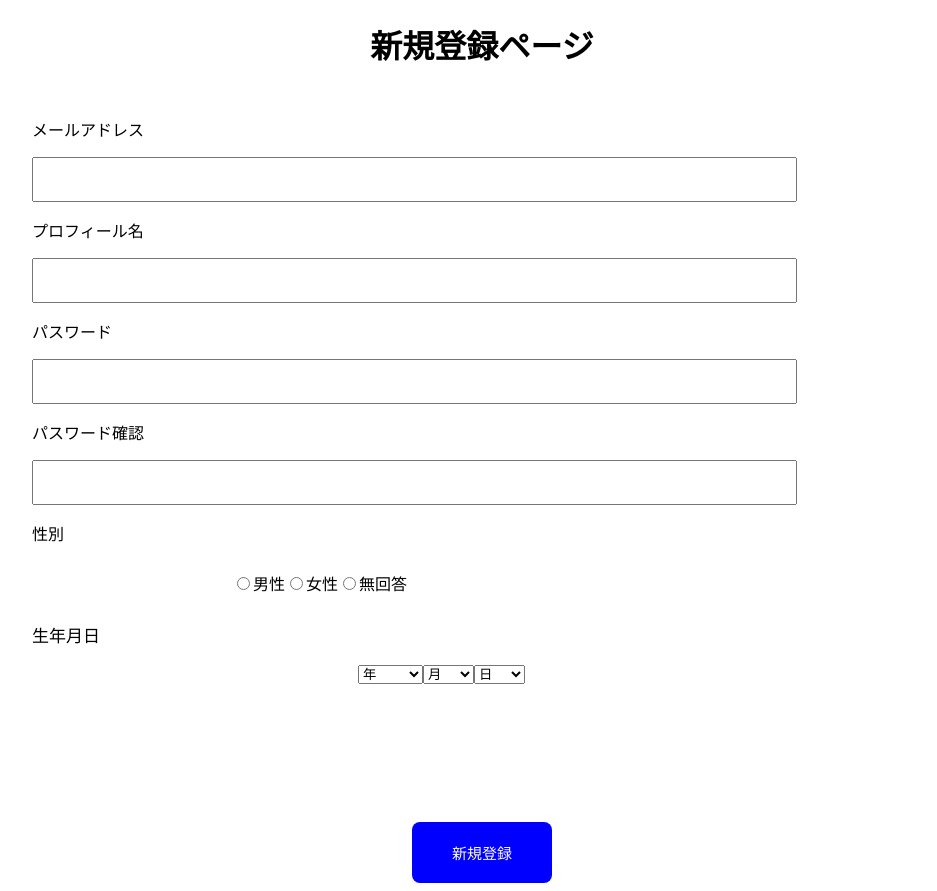
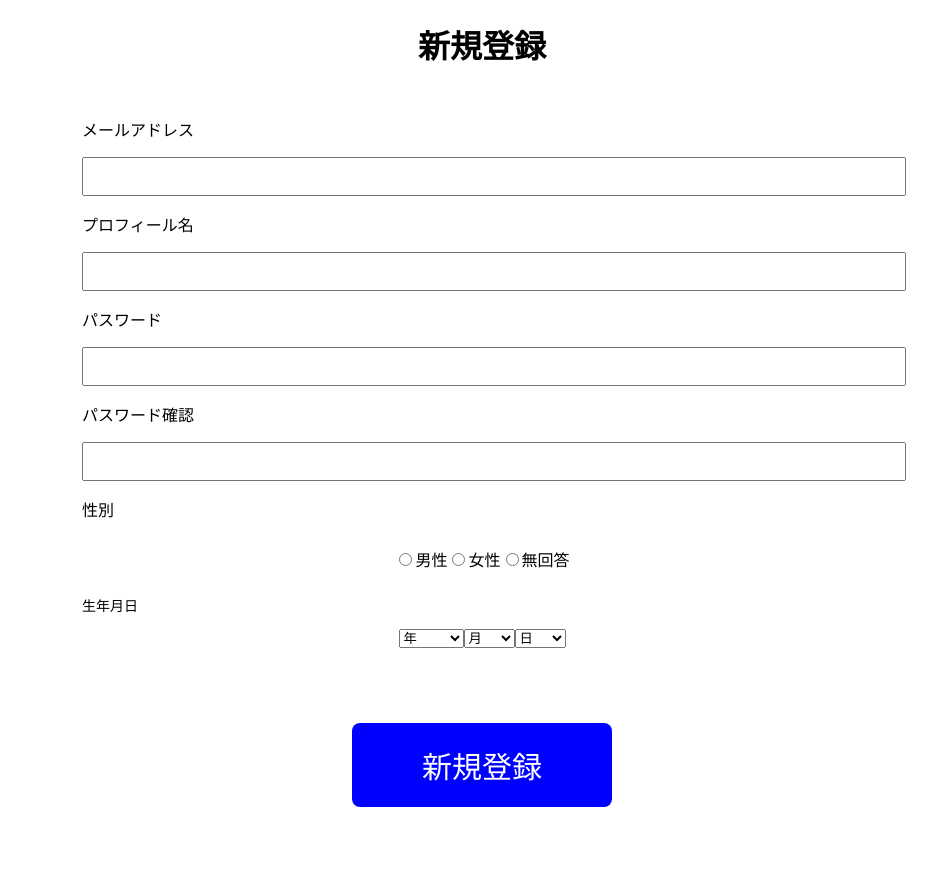
Before and after one commit to itc-s22020/QAapp-PBL, a Next.js app: page /signUp in a window 1280 px wide. Shown: the whole page, without its empty margins (158-1095 px from the left). After the commit the page ends 815 px from the top, so only its background shows below. Built offline with nearby package versions, Linux system fonts and the light colour scheme.

Commit message:
stylesの修正

```diff
--- a/src/pages/signUp.js
+++ b/src/pages/signUp.js
@@ -73,19 +73,10 @@
     if (selectedPassword !== selectedPasswordconfirmation){
 	    return
     }
-/*    try {
-      const response = await axios.post(`${API_HOST}/api/user/login`,{
-	      password:selectedPassword,
-	      name:selectedName,
-	      mail:selectedMail,
-	      gender:selectedGender,
-      })
-    }catch(e){
-    }*/
   }
   return (
     <div className={styles.container}>
-      <h1 className={styles.h1}>新規登録ページ</h1>
+      <h1 className={styles.h1}>新規登録</h1>
 	<div className={styles.content}>
           <p>メールアドレス</p>
 	  <input
@@ -114,7 +105,7 @@
 	    onChange={handlePasswordChange}
 	    required
 	  />
-          <p>パスワード確認</p>
+          <p className={styles.confirmation}>パスワード確認</p>
 	  <input
 	    className={styles.input4}
 	    type="password"
@@ -204,7 +195,7 @@
 	      type="submit"
 	      id="button"
 	      className={styles.blueButton}
-	      disabled={!selectedName || !selectedGender || !selectedYear || !selectedMonth || !selectedDay}
+	      disabled={!selectedEmail || !selectedName || !selectedPassword || !selectedPasswordconfirmation || !selectedGender || !selectedYear || !selectedMonth || !selectedDay}
 	      onClick={handleSubmit}
 	    >
 	    新規登録
--- a/src/styles/signUp.module.css
+++ b/src/styles/signUp.module.css
@@ -1,59 +1,80 @@
-.container{
+.container {
 }
 
-.h1{
-	text-align: center;
+.h1 {
+  text-align: center;
 }
 
-.content{
-	/*width: 453px;
-	height: 200px;
-	padding: 12px 32px;*/
-	padding: 12px 32px;
-	margin-left: 150px;
+.content {
+  padding: 12px;
+  margin: 0 auto;
 }
 
 .input1,
 .input2,
 .input3,
-.input4{
-        padding: 13px;
-	width: 70%;
+.input4 {
+  padding: 10px;
+  width: 100%;
 }
 
 .footer {
-  	margin-top: 10%;
-	text-align: center;
+  margin-top: 5%;
+  text-align: center;
 }
-
 
 .blueButton {
   background-color: blue;
   color: white;
   border: none;
-  padding: 20px 40px;
+  padding: 15px 50px;
   cursor: pointer;
-  border: none;
   border-radius: 8px;
-  font-size: 15px;
+  font-size: 24px;
 }
 
 .birthDateContainer {
-	font-size: 17px;
+  font-size: 14px;
+  margin: 0 auto;
 }
 
-.option1{
-	width: 78%;
-	text-align: center;
-
+.option1 {
+  width: 100%;
+  text-align: center;
 }
 
-.to1{
-	padding: 10px 200px;
+.to1 {
+  padding: 10px;
+  text-align: center;
 }
 
 .errorText {
   color: red;
-  font-size: 14px;
+  font-size: 12px;
   margin-top: 5px;
 }
+
+/* Adjustments for different screen sizes */
+@media (min-width: 800px) {
+  .content {
+    padding: 12px 32px;
+    margin: 0 auto;
+    max-width: 800px;
+  }
+
+  .input1,
+  .input2,
+  .input3,
+  .input4 {
+    width: 100%;
+  }
+
+  .to1 {
+    padding: 10px;
+  }
+
+  .blueButton {
+    padding: 20px 70px;
+    font-size: 30px;
+  }
+}
```
